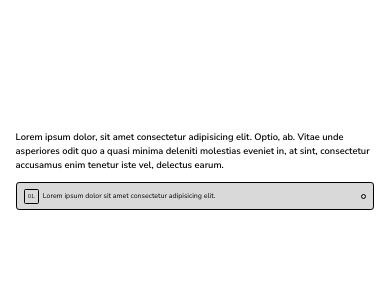
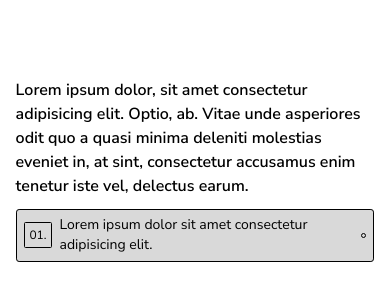
Before and after one commit to inlancersystem4/repotest, a plain HTML site: page index.html in a window 390 px wide. Shown: the part 252-552 px from the top of the page. Drawn offline with nearby package versions, Linux system fonts and the light colour scheme.

Commit message:
added responsive code

```diff
--- a/index.html
+++ b/index.html
@@ -31,7 +31,8 @@
     <main class="w-full h-dvh flex items-center justify-center">
 
         <div class="lg:space-y-[1.8dvw] space-y-[2.6dvw] lg:px-[1dvw] px-[4dvw] lg:max-w-[50%] sm:max-w-[80%] w-full">
-            <h1 class="lg:text-[1.4dvw] text-[2.4dvw] font-semibold question"> Lorem ipsum dolor, sit amet consectetur
+            <h1 class="lg:text-[1.4dvw] sm:text-[2.4dvw] text-base font-semibold question"> Lorem ipsum dolor, sit amet
+                consectetur
                 adipisicing elit.
                 Optio,
                 ab. Vitae unde
@@ -43,9 +44,10 @@
                 <li>
                     <button
                         class="w-full border border-solid text-left border-black bg-black bg-opacity-15 lg:py-[0.8dvw] py-[1.4dvw] lg:px-[1.2dvw] px-[2dvw] rounded-[0.8dvw] flex items-center justify-between gap-[3dvw] relative">
-                        <p class="lg:text-[1.2dvw] text-[1.8dvw] flex items-center gap-[1dvw]">
+                        <p
+                            class="lg:text-[1.2dvw] sm:text-[1.8dvw] text-sm flex items-center lg:gap-[1dvw] sm:gap-[1.4dvw] gap-2">
                             <span
-                                class="border border-solid border-black rounded-[0.4dvw] lg:text-[1.1dvw] text-[1.4dvw] lg:p-[0.2dvw] p-[0.6dvw] inline-flex items-center justify-center">01.</span>
+                                class="border border-solid border-black rounded-[0.4dvw] lg:text-[1.1dvw] sm:text-[1.4dvw] text-xs lg:p-[0.2dvw] sm:p-[0.6dvw] p-1 inline-flex items-center justify-center">01.</span>
                             Lorem ipsum dolor sit amet consectetur adipisicing elit.
                         </p>
                         <label for="ans1" class="absolute inset-0 w-full h-full cursor-pointer"></label>
```
